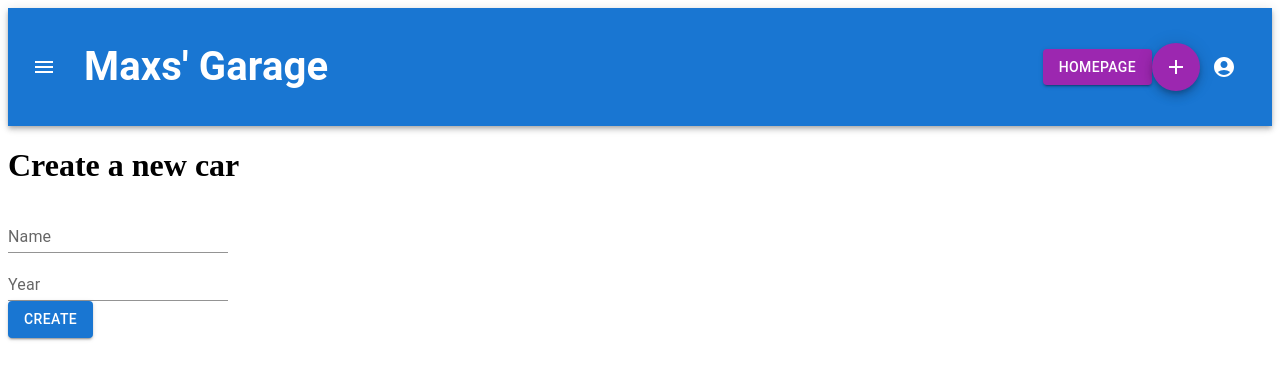
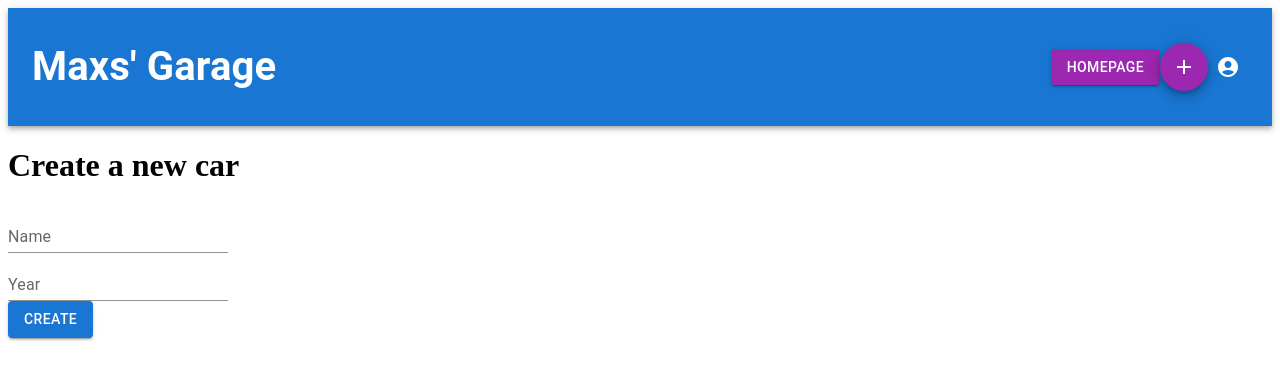
Before and after one commit to MaximilianNoethe/2024uK294_MaNoe_cars, a React (Vite) app in the folder uek294_cars-project/: page /post in a window 1280 px wide. Shown: the top 380 px of the page. Built offline with nearby package versions, Linux system fonts and the light colour scheme.

Commit message:
Update Navbar

```diff
--- a/uek294_cars-project/src/components/Molecules/Navbar.tsx
+++ b/uek294_cars-project/src/components/Molecules/Navbar.tsx
@@ -1,76 +1,27 @@
-import * as React from "react";
 import Title from "../Atoms/Title";
 import AppBar from "@mui/material/AppBar";
 import Box from "@mui/material/Box";
 import Toolbar from "@mui/material/Toolbar";
 import IconButton from "@mui/material/IconButton";
-import MenuIcon from "@mui/icons-material/Menu";
 import AccountCircle from "@mui/icons-material/AccountCircle";
-import MenuItem from "@mui/material/MenuItem";
-import Menu from "@mui/material/Menu";
-import AddIcon from "@mui/icons-material/Add";
-import Fab from "@mui/material/Fab";
 import AddCarButton from "../Atoms/AddCarButton";
 import HomeButton from "../Atoms/HomeButton";
 
 export default function ButtonAppBar() {
-  const [anchorEl, setAnchorEl] = React.useState<null | HTMLElement>(null);
-  const handleMenu = (event: React.MouseEvent<HTMLElement>) => {
-    setAnchorEl(event.currentTarget);
-  };
-
-  const handleClose = () => {
-    setAnchorEl(null);
-  };
-
   return (
     <Box sx={{ flexGrow: 1 }}>
       <AppBar position="static">
         <Toolbar>
-          <IconButton
-            size="large"
-            edge="start"
-            color="inherit"
-            aria-label="menu"
-            sx={{ mr: 2 }}
-          >
-            <MenuIcon />
-          </IconButton>
-
           <Title />
 
+          <HomeButton />
 
-          <HomeButton />
           <AddCarButton />
 
           <div>
-            <IconButton
-              size="large"
-              aria-label="account of current user"
-              aria-controls="menu-appbar"
-              aria-haspopup="true"
-              onClick={handleMenu}
-              color="inherit"
-            >
+            <IconButton color="inherit">
               <AccountCircle />
             </IconButton>
-            <Menu
-              id="menu-appbar"
-              anchorEl={anchorEl}
-              anchorOrigin={{
-                vertical: "top",
-                horizontal: "right",
-              }}
-              keepMounted
-              transformOrigin={{
-                vertical: "top",
-                horizontal: "right",
-              }}
-              open={Boolean(anchorEl)}
-              onClose={handleClose}
-            >
-              <MenuItem onClick={handleClose}>Logout</MenuItem>
-            </Menu>
           </div>
         </Toolbar>
       </AppBar>
```
